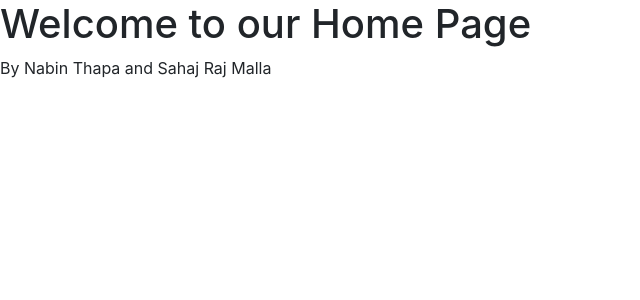
After one commit to sahajrajmalla/CodeHub, a Django app: page / in a window 1280 px wide. The commit adds this page. Shown: the top 300 px of the page, without its empty margins (0-640 px from the left). Run offline with Django 3.2, Linux system fonts and the light colour scheme; some libraries are stand-ins or nearby versions.

Commit message:
home page'

```diff
--- a/chayoroom/administrator/urls.py
+++ b/chayoroom/administrator/urls.py
@@ -15,8 +15,10 @@ Including another URLconf
 """
 from django.contrib import admin
 from django.urls import path, include
+from . import views
 
 urlpatterns = [
+    path('', views.home),
     path('admin/', admin.site.urls),
     path('customers/', include('customers.urls')),
     path('music/', include('musics.urls')),
--- /dev/null
+++ b/chayoroom/administrator/views.py
@@ -0,0 +1,5 @@
+from django.shortcuts import render
+
+
+def home(request):
+    return render(request, 'home.html')
--- /dev/null
+++ b/chayoroom/templates/home.html
@@ -0,0 +1,6 @@
+{% extends 'main.html' %}
+
+{% block content %}
+<h1>Welcome to our Home Page</h1>
+<p>By Nabin Thapa and Sahaj Raj Malla</p>
+{% endblock  %}
--- a/chayoroom/templates/main.html
+++ b/chayoroom/templates/main.html
@@ -17,6 +17,8 @@
     />
 
     <title>Peoples</title>
+  {% block header %}
+  {% endblock %}
   </head>
   <body>
     {% block content %} {% endblock %}
```
Also changed, not shown: chayoroom/templates/final.jpg (added), chayoroom/templates/homepage.jpg (added).
